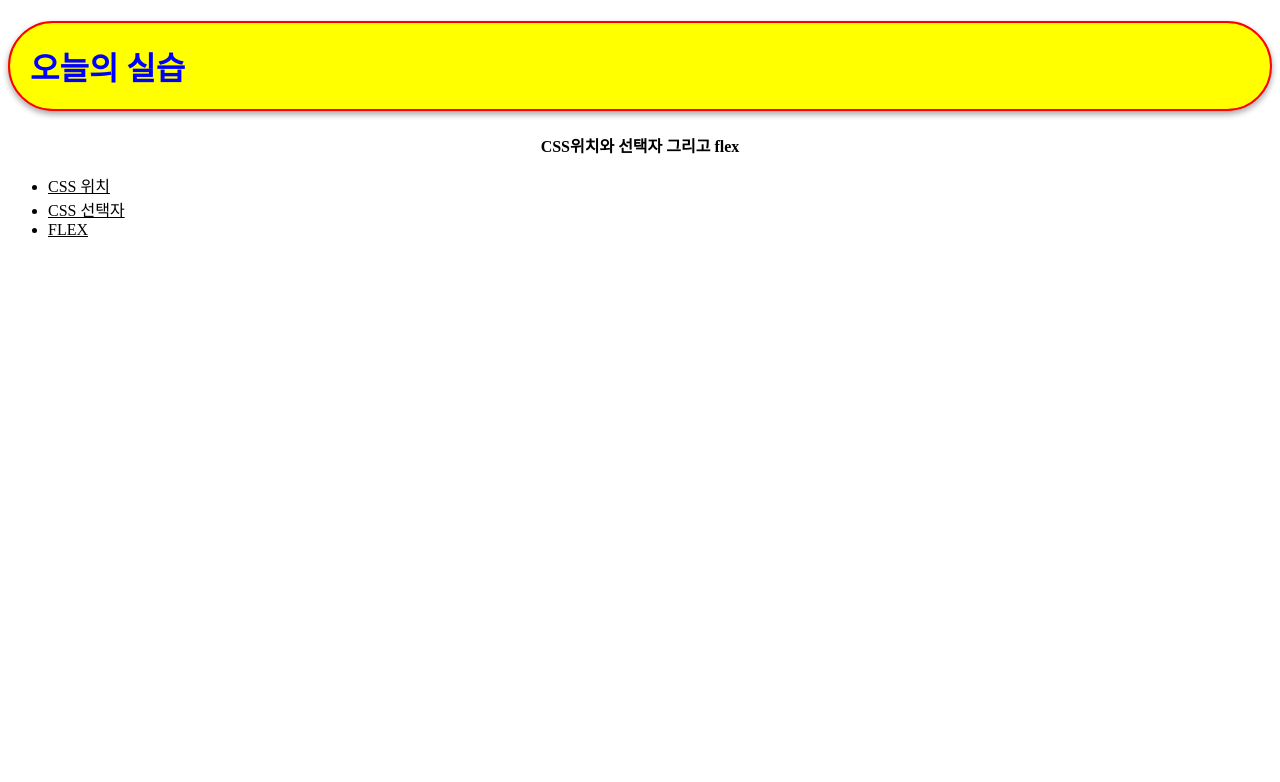
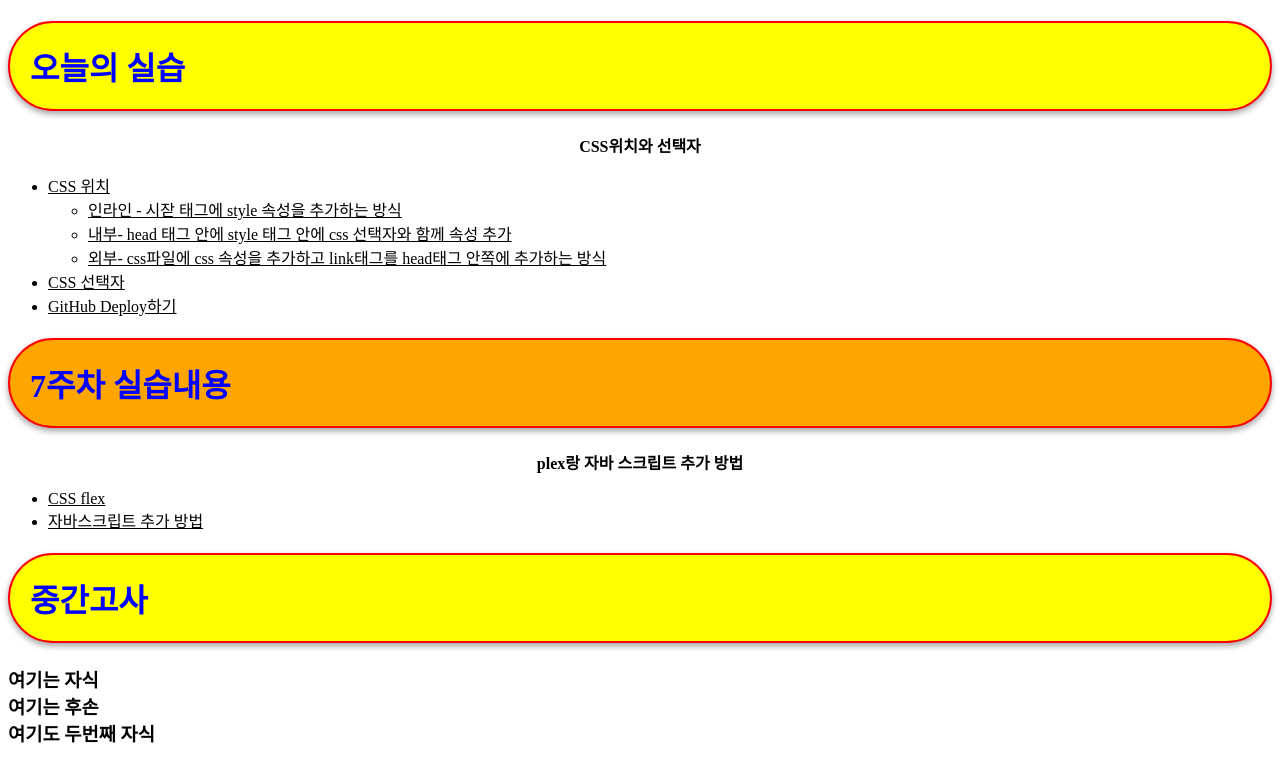
Before and after one commit to dahuk0582-coder/css_ex, a plain HTML site: page index.html in a window 1280 px wide. Drawn offline with Linux system fonts and the light colour scheme.

Commit message:
Add files via upload

```diff
--- a/index.html
+++ b/index.html
@@ -12,15 +12,45 @@
   <body>
     <h1 style=" ">오늘의 실습
     </h1>
-    <p>CSS위치와 선택자 그리고 flex</p>
+    <p id="later">CSS위치와 선택자</p>
 
     <ul>
       <li>CSS 위치</li>
+        <ul>
+          <li class="inner">인라인 - 시잗 태그에 style 속성을 추가하는 방식</li>
+          <li class="inner">내부- head 태그 안에 style 태그 안에 css 선택자와 함께 속성 추가</li>
+          <li class="inner">외부- css파일에 css 속성을 추가하고 link태그를 head태그 안쪽에 추가하는 방식</li>
+        </ul>
       <li>CSS 선택자</li>
-      <li>FLEX</li>
+      <li>GitHub Deploy하기</li>
+
     </ul>
 
+    <h1 id="next">
+
+      7주차 실습내용
+    </h1>
+    <p>plex랑 자바 스크립트 추가 방법</p>
+    <ul>
+      <li>CSS flex</li>
+      <li>자바스크립트 추가 방법</li>
+    </ul>
+  <h1>
+    중간고사
+  </h1>
+
+   <h3>
+    <div>
+      여기는 자식
+       <div>
+         여기는 후손
+       </div>
+      </div>
+    <div>
+      여기도 두번째 자식
+    </div>
+  </h3>
+  </body>
 
 
-  </body>
 </html>
--- a/style.css
+++ b/style.css
@@ -1,3 +1,8 @@
+*{
+font-family: 고딕체;
+
+}
+
 h1{
   color:blue;
   background-color:yellow;
@@ -7,9 +12,36 @@
   box-shadow: rgba(0,0,0,0.16)0px 3px        6px,rgba(0,0,0,0.23)0px 3px 6px;
          }
 
+h1:hover{
+  background-color:green;
+}
 p{
   font-weight:bold;
   text-align:center;}
 li{
   text-decoration:underline;
       }
+#next {
+   background-color:orange;
+}
+#next:hover{
+  background-color:pink;
+#later {
+  color:pink;
+
+}
+li.inner {
+  text-decoration:none;
+  color:green;
+}
+#later,li.inner {
+  font-weight:bold;
+}
+
+h3 div {
+color:red;
+}
+
+h3 > div {
+color: blue;
+}
```
Lines whose indentation alone changed are shown as unchanged.
